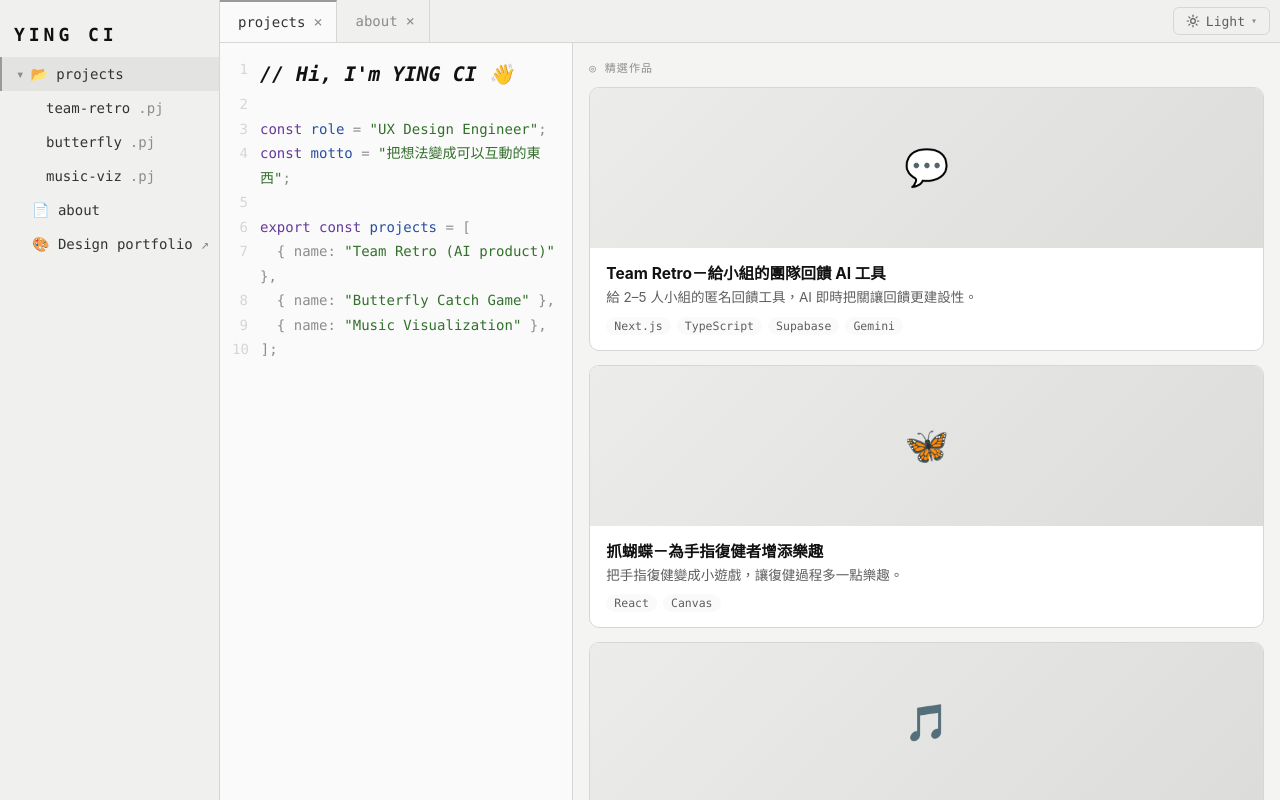
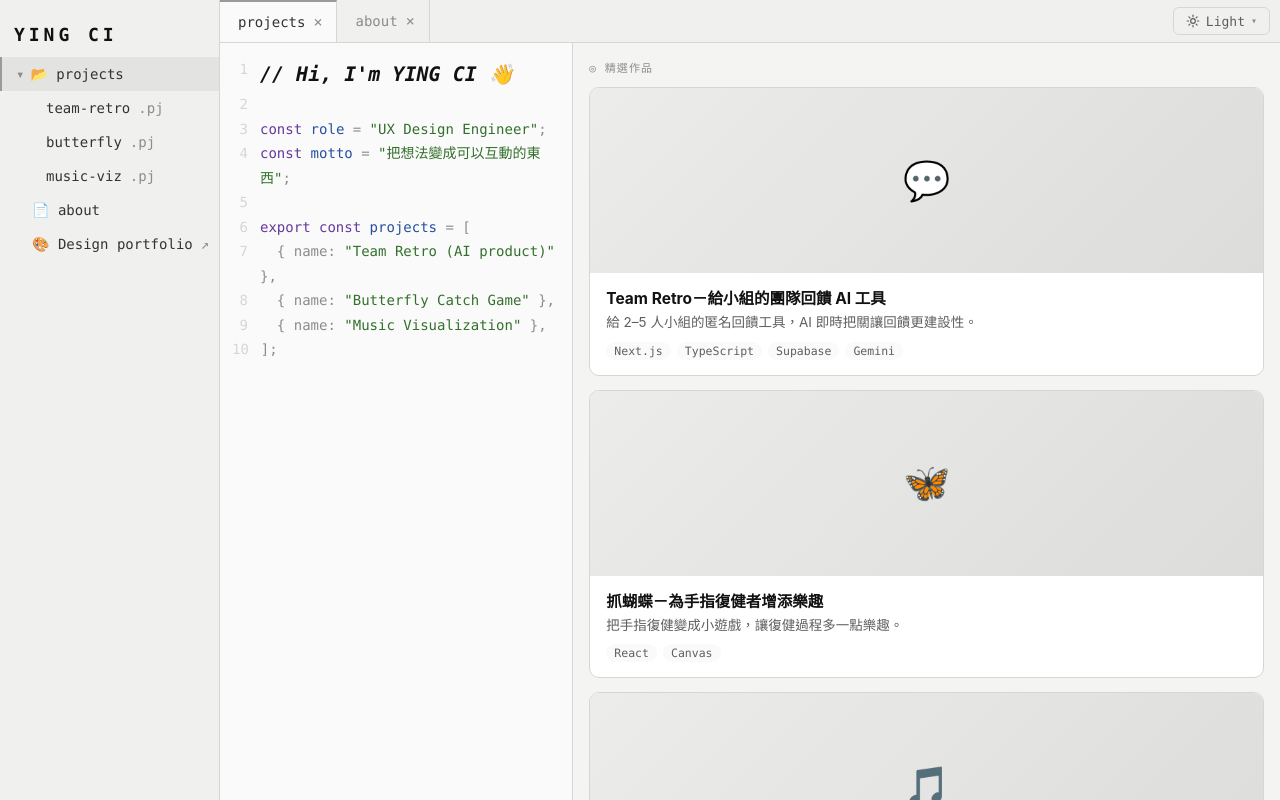
Before and after one commit to iiamriiita/portfolio, a React (Vite) app: page / in a window 1280 px wide. Built offline with nearby package versions, Linux system fonts and the light colour scheme.

Commit message:
Project card thumbnails taller again (160 -> 185px)
Co-Authored-By: Claude Opus 4.8 <noreply@anthropic.com>
Claude-Session: https://claude.ai/code/session_01GT3sm79uZRGhUQUZr5W3Q4

```diff
--- a/src/Portfolio.jsx
+++ b/src/Portfolio.jsx
@@ -511,7 +511,7 @@ const S = {
   preview: { overflowY: "auto", background: "var(--bg-preview)", padding: 16 },
   phead: { fontSize: 11, color: "var(--text-dim)", textTransform: "uppercase", letterSpacing: ".1em", marginBottom: 12 },
   pcard: { background: "var(--bg-card)", border: "1px solid var(--border)", borderRadius: 10, overflow: "hidden", marginBottom: 14, cursor: "pointer", transition: "transform .18s, border-color .18s" },
-  thumb: { height: 160, display: "flex", alignItems: "center", justifyContent: "center", fontSize: 36 },
+  thumb: { height: 185, display: "flex", alignItems: "center", justifyContent: "center", fontSize: 38 },
   pcardH: { fontSize: 15.5, color: "var(--text-bright)", marginBottom: 4, fontFamily: sans, fontWeight: 700 },
   pcardP: { fontSize: 13.5, color: "var(--text-mid)", lineHeight: 1.6, fontFamily: sans },
   stRow: { display: "flex", gap: 6, marginTop: 8, flexWrap: "wrap" },
```
